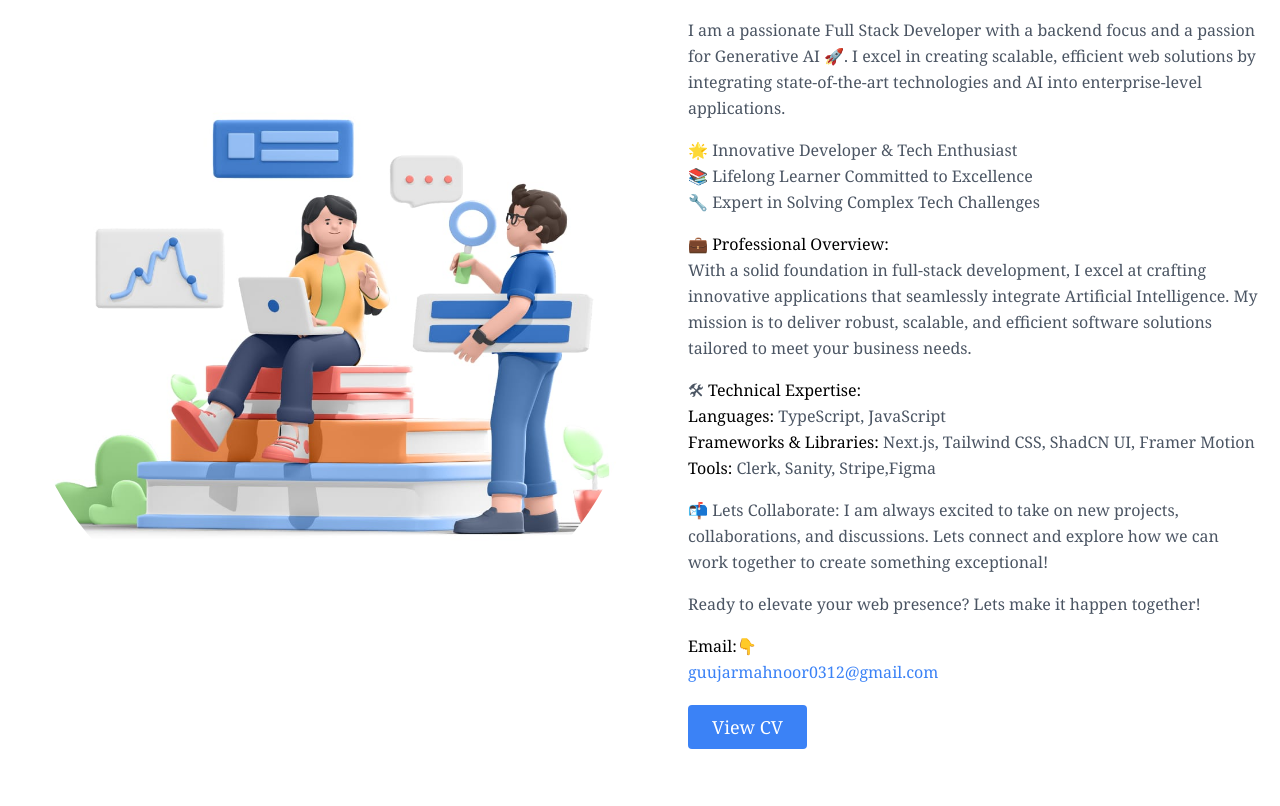
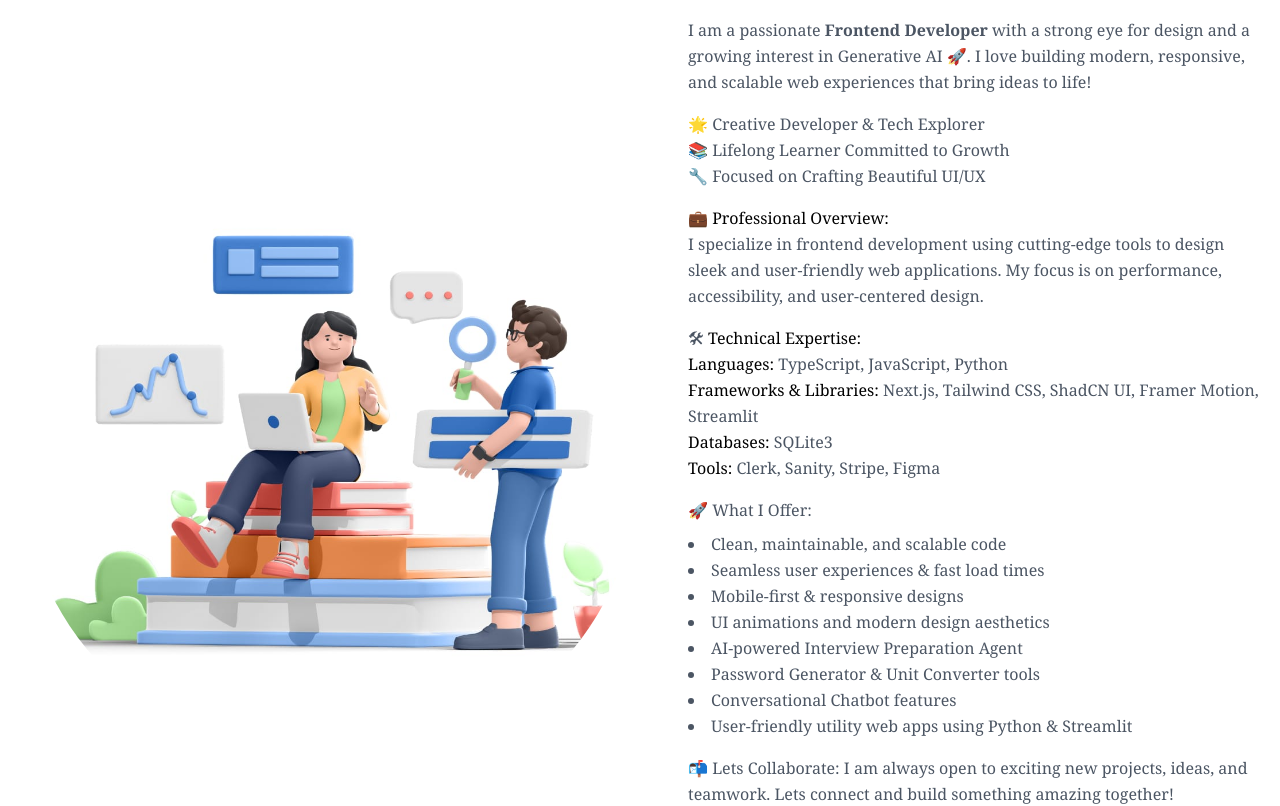
Before and after one commit to hooriyaa/Portfolio, a Next.js app: page / in a window 1280 px wide. Shown: the part 841-1647 px from the top of the page. Built offline with nearby package versions, Linux system fonts and the light colour scheme.

Commit message:
push_changes

```diff
--- a/src/app/component/about.tsx
+++ b/src/app/component/about.tsx
@@ -43,55 +43,68 @@ const About = () => {
               </span>
             </h1>
             <div className="mb-8 leading-relaxed">
-              <p className="mb-4 font-serif ">
+              <p className="mb-4 font-serif">
                 👋 Hello! I am
                 <span className="text-black ml-2 font-serif">
                   Hooriya Muhammad Fareed
                 </span>
               </p>
               <p className="mb-4">
-                I am a passionate Full Stack Developer with a backend focus and
-                a passion for Generative AI 🚀. I excel in creating scalable,
-                efficient web solutions by integrating state-of-the-art
-                technologies and AI into enterprise-level applications.
+                I am a passionate <strong>Frontend Developer</strong> with a
+                strong eye for design and a growing interest in Generative AI 🚀. I love building modern,
+                responsive, and scalable web experiences that bring ideas to
+                life!
               </p>
               <p className="mb-4">
-                🌟 Innovative Developer & Tech Enthusiast
+                🌟 Creative Developer & Tech Explorer
                 <br />
-                📚 Lifelong Learner Committed to Excellence
+                📚 Lifelong Learner Committed to Growth
                 <br />
-                🔧 Expert in Solving Complex Tech Challenges
+                🔧 Focused on Crafting Beautiful UI/UX
               </p>
               <p className="mb-4">
                 💼 <span className="text-black">Professional Overview:</span>
                 <br />
-                With a solid foundation in full-stack development, I excel at
-                crafting innovative applications that seamlessly integrate
-                Artificial Intelligence. My mission is to deliver robust,
-                scalable, and efficient software solutions tailored to meet your
-                business needs.
+                I specialize in frontend development using cutting-edge tools to
+                design sleek and user-friendly web applications. My focus is on
+                performance, accessibility, and user-centered design.
               </p>
               <p className="mb-4">
                 🛠 <span className="text-black">Technical Expertise:</span>
                 <br />
                 <span className="text-black">Languages:</span> TypeScript,
-                JavaScript
+                JavaScript, Python
                 <br />
                 <span className="text-black">Frameworks & Libraries:</span>{" "}
-                Next.js, Tailwind CSS, ShadCN UI, Framer Motion
+                Next.js, Tailwind CSS, ShadCN UI, Framer Motion, Streamlit
+                <br />
+                <span className="text-black">Databases:</span> SQLite3
                 <br />
                 <span className="text-black">Tools:</span> Clerk, Sanity,
-                Stripe,Figma
+                Stripe, Figma
               </p>
-              <p className="mb-4 font-serif ">
-                📬 Lets Collaborate: I am always excited to take on new
-                projects, collaborations, and discussions. Lets connect and
-                explore how we can work together to create something
-                exceptional!
+
+              <div className="mb-4">
+                <p>🚀 What I Offer:</p>
+                <ul className="list-disc list-inside mt-2 text-left">
+                  <li>Clean, maintainable, and scalable code</li>
+                  <li>Seamless user experiences & fast load times</li>
+                  <li>Mobile-first & responsive designs</li>
+                  <li>UI animations and modern design aesthetics</li>
+                  <li>AI-powered Interview Preparation Agent</li>
+                  <li>Password Generator & Unit Converter tools</li>
+                  <li>Conversational Chatbot features</li>
+                  <li>User-friendly utility web apps using Python & Streamlit</li>
+                </ul>
+              </div>
+
+              <p className="mb-4 font-serif">
+                📬 Lets Collaborate: I am always open to exciting new projects,
+                ideas, and teamwork. Lets connect and build something amazing
+                together!
               </p>
-              <p className="mb-4 font-serif ">
-                Ready to elevate your web presence? Lets make it happen
-                together!
+              <p className="mb-4 font-serif">
+                Ready to elevate your web presence? Lets make it happen!
               </p>
               <span className="text-black">Email:👇</span>
               <p className="mb-5 leading-relaxed font-serif text-blue-500 hover:underline cursor-pointer">
--- a/src/app/component/hero.tsx
+++ b/src/app/component/hero.tsx
@@ -8,24 +8,20 @@ import heroImage from "../../../public/assests/pictures/pic.png";
 const Hero = () => {
   return (
     <section className="text-gray-600 body-font bg-fixed bg-cover bg-center custom-image">
-      {/* Motion div for animation effects */}
       <motion.div
         initial={{ opacity: 0, scale: 0.5 }}
         animate={{ opacity: 1, scale: 1 }}
         transition={{ duration: 0.5 }}
       >
-        {/* Container for the hero section content */}
         <div className="container mx-auto flex flex-col-reverse md:flex-row items-center px-5 py-16 md:py-24">
-          {/* Text content section */}
           <div className="lg:flex-grow md:w-1/2 flex flex-col font-serif items-center md:items-start text-center md:text-left">
             <h1 className="title-font sm:text-4xl text-3xl mb-4 font-serif font-bold text-black">
               I am
               <br className="hidden lg:inline-block" />
-          {/* Typewriter effect for dynamic text */}
               <Typewriter
                 options={{
                   strings: [
-            "Full Stack Developer",
+                    "Frontend Developer",
                     "Web Developer",
                      "Programmer",
                   ],
@@ -40,12 +36,12 @@ const Hero = () => {
               <span className="text-white ml-2 font-serif">
                 I am Hooriya Muhammad Fareed
               </span>
-          <br />I am a Full Stack Developer with a backend focus and a
-          passion for Generative AI. I excel in creating scalable, efficient
-          web solutions by integrating state-of-the-art technologies and AI.
+              <br />I am a passionate Frontend Developer with a sharp eye for design,
+               performance, and AI-driven innovation. I craft responsive, user-first web experiences
+                that are both visually stunning and technically seamless.
+
             </p>
             <div className="flex justify-center">
-          {/* Link to contact section */}
               <Link href={"#Contact"}>
                 <button className="inline-flex text-white font-serif bg-blue-500 border-0 py-2 px-6 focus:outline-none hover:bg-blue-600 rounded text-lg">
                   Contact
@@ -54,7 +50,6 @@ const Hero = () => {
             </div>
           </div>
 
-          {/* Responsive Image Section */}
           <motion.div
             initial={{ opacity: 0, scale: 0.5 }}
             animate={{ opacity: 1, scale: 1 }}
--- a/src/app/component/project.tsx
+++ b/src/app/component/project.tsx
@@ -23,14 +23,14 @@ const projects = [
     image: "/assests/projects/amazon_clone.png",
     title: "Amazon Clone",
     description:
-      " I recreated the Amazon homepage using only HTML and CSS,highlighting sleek design and responsive layouts. It is a powerful example of what can be achieved with pure front-end skills.",
+      " I recreated the Amazon homepage using only HTML and CSS, highlighting sleek design and responsive layouts. It is a powerful example of what can be achieved with pure front-end skills.",
     link: "https://amazon-clone-project-by-hooriya.netlify.app/",
   },
   {
     image: "/assests/projects/e-commerce_website.png",
     title: "E-commerce Website",
     description:
-      "  I developed an e-commerce platform that integrates product data for seamless display and management. This includes &apos;Add to Cart&apos; functionality and detailed product pages, alongside API routes for efficient server-side operations. The project leverages both static and dynamic pages to ensure optimal performance.",
+      "  I developed an e-commerce platform that integrates product data for seamless display and management. This includes 'Add to Cart' functionality and detailed product pages, alongside API routes for efficient server-side operations. The project leverages both static and dynamic pages to ensure optimal performance.",
     link: "https://e-commerce-site-by-hooriya.netlify.app/",
   },
   {
@@ -67,6 +67,13 @@ const projects = [
     description:
       "This interactive platform is built with Next.js, Tailwind CSS, and ShadCN. It features a custom AI chatbot for enhanced user interaction, smooth animations powered by Framer Motion, and a fully responsive UI, ensuring a seamless and engaging experience.",
     link: "https://agentic-world-by-hooriya.netlify.app/",
+  },
+  {
+    image: "/assests/projects/interview_prep_agent.jpg",
+    title: "Interview Preparation Agent",
+    description:
+      "I created an AI-powered Interview Preparation Agent using OpenAI Agents SDK, Gemini AI, and Streamlit. It provides real-time, intelligent answers to mock interview questions and helps users improve their communication skills in a fun and interactive way.",
+    link: "https://interview-prep-agent-by-hooriya.streamlit.app/",
   },
 ];
 
```
Also changed, not shown: public/assests/projects/interview_prep_agent.jpg (added). Lines whose indentation alone changed are shown as unchanged.
